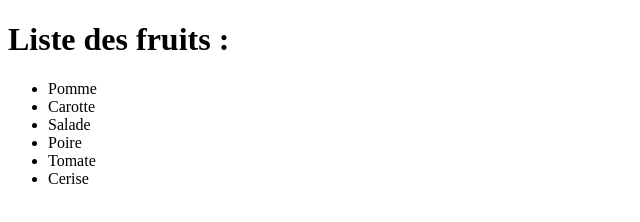
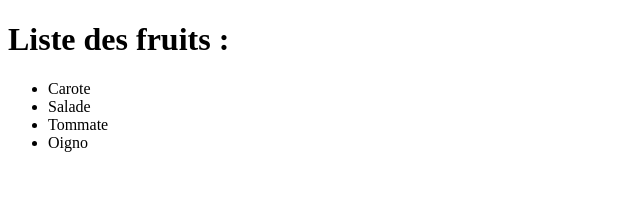
Before and after one commit to ornel77/defi-rebase, a plain HTML site: page index.html in a window 1280 px wide. Shown: the whole page, without its empty margins (0-640 px from the left). Drawn offline with Linux system fonts and the light colour scheme.

Commit message:
Remove fruits from vegetable list and add onion

```diff
--- a/index.html
+++ b/index.html
@@ -10,12 +10,10 @@
     <body>
         <h1>Liste des fruits :</h1>
         <ul>
-            <li>Pomme</li>
-            <li>Carotte</li>
+            <li>Carote</li>
             <li>Salade</li>
-            <li>Poire</li>
-            <li>Tomate</li>
-            <li>Cerise</li>
+            <li>Tommate</li>
+            <li>Oigno</li>
         </ul>
     </body>
 </html>
```
